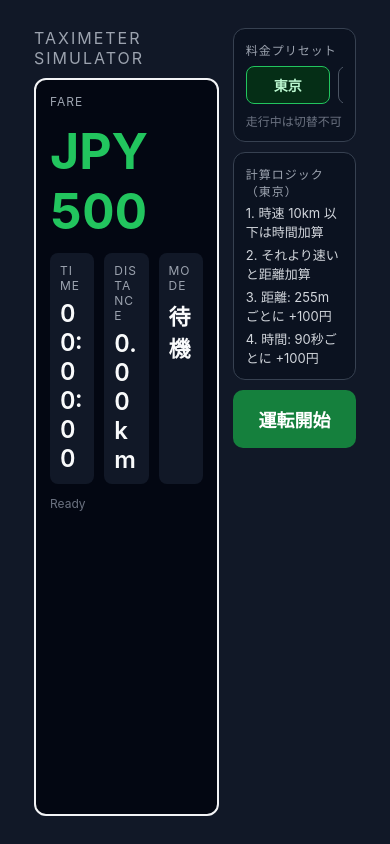
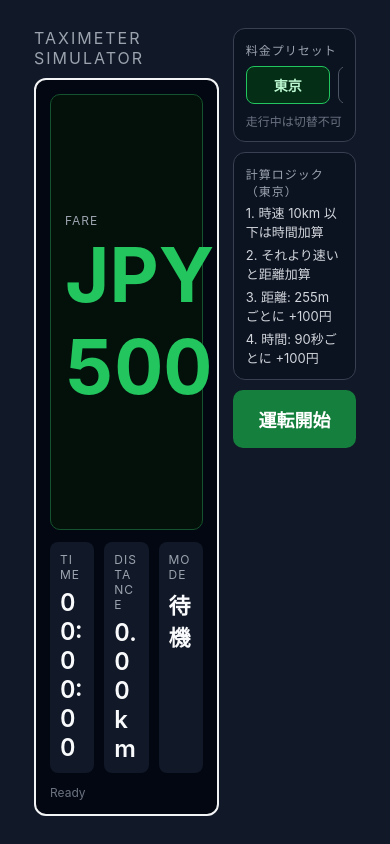
Before and after one commit to Kite0301/taximeter-simulator, a React Native app: screen / in a window 390 px wide. Built offline with nearby package versions, Linux system fonts and the light colour scheme.

Commit message:
feat(ui): enlarge fare display prominence (closes #4)

```diff
--- a/App.tsx
+++ b/App.tsx
@@ -173,8 +173,10 @@ export default function App() {
         <View style={styles.leftPane}>
           <Text style={styles.title}>TAXIMETER SIMULATOR</Text>
           <View style={styles.meterCard}>
-            <Text style={styles.label}>FARE</Text>
-            <Text style={styles.fare}>{formatYen(fareYen)}</Text>
+            <View style={styles.farePanel}>
+              <Text style={styles.label}>FARE</Text>
+              <Text style={styles.fare}>{formatYen(fareYen)}</Text>
+            </View>
 
             <View style={styles.statsRow}>
               <View style={styles.statBox}>
@@ -303,6 +305,17 @@ const styles = StyleSheet.create({
     padding: 14,
     gap: 12,
   },
+  farePanel: {
+    flex: 1,
+    minHeight: 180,
+    borderRadius: 10,
+    backgroundColor: '#04110a',
+    borderWidth: 1,
+    borderColor: '#14532d',
+    padding: 14,
+    justifyContent: 'center',
+    alignItems: 'flex-start',
+  },
   statsRow: {
     flexDirection: 'row',
     gap: 10,
@@ -321,7 +334,7 @@ const styles = StyleSheet.create({
   },
   fare: {
     color: '#22c55e',
-    fontSize: 50,
+    fontSize: 76,
     fontWeight: '700',
     fontVariant: ['tabular-nums'],
   },
```
